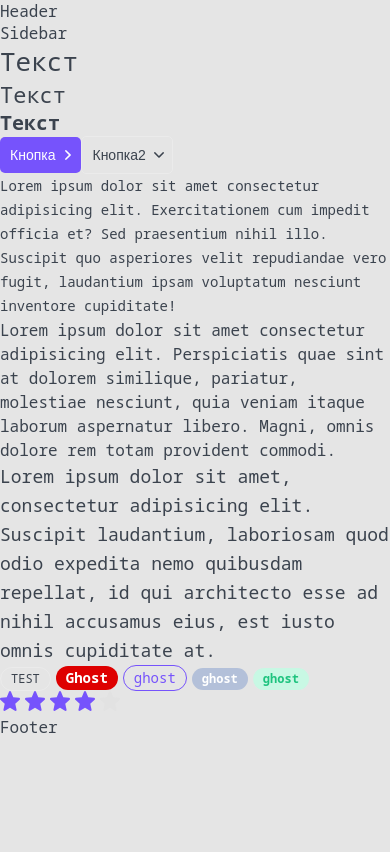
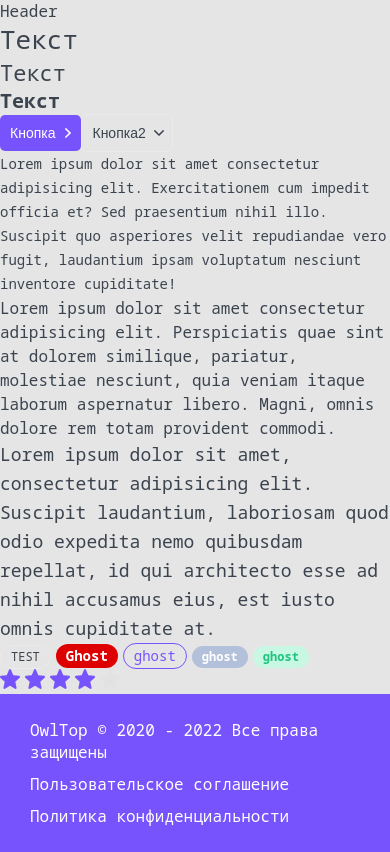
Before and after one commit to Oliolixinfree/top-application, a Next.js app: page / in a window 390 px wide. Built offline with nearby package versions, Linux system fonts and the light colour scheme.

Commit message:
Made adaptive layout of the Layout and Footer components using CSS Grid. Used the date-fns library to display the date in the footer.

```diff
--- a/layout/Footer/Footer.module.css
+++ b/layout/Footer/Footer.module.css
@@ -0,0 +1,20 @@
+.footer {
+  display: grid;
+  grid-template-columns: 1fr auto auto;
+  gap: 10px 40px;
+  background: var(--primary);
+  padding: 25px 30px;
+  font-size: 16px;
+  line-height: 22px;
+  color: var(--white);
+}
+
+.footer a:hover {
+  color: var(--light-gray);
+}
+
+@media (max-width: 765px) {
+  .footer {
+    grid-template-columns: 1fr;
+  }
+}
--- a/layout/Footer/Footer.tsx
+++ b/layout/Footer/Footer.tsx
@@ -1,6 +1,18 @@
 import { FooterProps } from './Footer.props';
 import styles from './Footer.module.css';
+import cn from 'classnames';
+import { format } from 'date-fns';
 
-export const Footer = ({ ...props }: FooterProps): JSX.Element => {
-  return <div {...props}>Footer</div>;
+export const Footer = ({ className, ...props }: FooterProps): JSX.Element => {
+  return (
+    <footer className={cn(className, styles.footer)} {...props}>
+      <div>OwlTop © 2020 - {format(new Date(), 'yyyy')} Все права защищены</div>
+      <a href="#" target="_blank">
+        Пользовательское соглашение
+      </a>
+      <a href="#" target="_blank">
+        Политика конфиденциальности
+      </a>
+    </footer>
+  );
 };
--- a/layout/Layout.module.css
+++ b/layout/Layout.module.css
@@ -0,0 +1,41 @@
+.wrapper {
+  display: grid;
+  grid-template-columns: auto 230px minmax(320px, 1200px) auto;
+  grid-template-rows: auto 1fr auto;
+  grid-template-areas:
+    '. header header .'
+    '. sidebar body .'
+    'footer footer footer footer';
+  gap: 0 30px;
+  min-height: 100vh;
+}
+
+.header {
+  grid-area: header;
+  display: none;
+}
+.sidebar {
+  grid-area: sidebar;
+}
+.body {
+  grid-area: body;
+}
+.footer {
+  grid-area: footer;
+}
+
+@media (max-width: 765px) {
+  .wrapper {
+    grid-template-columns: minmax(320px, 1fr);
+    grid-template-areas:
+      'header'
+      'body'
+      'footer';
+  }
+  .header {
+    display: block;
+  }
+  .sidebar {
+    display: none;
+  }
+}
--- a/layout/Layout.tsx
+++ b/layout/Layout.tsx
@@ -3,17 +3,16 @@
 import { Header } from './Header/Header';
 import { LayoutProps } from './Layout.props';
 import { Sidebar } from './Sidebar/Sidebar';
+import styles from './Layout.module.css';
 
 const Layout = ({ children, ...props }: LayoutProps): JSX.Element => {
   return (
-    <>
-      <Header />
-      <div>
-        <Sidebar />
-        <div>{children}</div>
-      </div>
-      <Footer />
-    </>
+    <div className={styles.wrapper}>
+      <Header className={styles.header} />
+      <Sidebar className={styles.sidebar} />
+      <div className={styles.body}>{children}</div>
+      <Footer className={styles.footer} />
+    </div>
   );
 };
 
--- a/package.json
+++ b/package.json
@@ -12,6 +12,7 @@
     "stylelint:fix": "stylelint \"**/*.css\" --fix"
   },
   "dependencies": {
+    "date-fns": "^2.29.3",
     "next": "12.3.1",
     "react": "18.2.0",
     "react-dom": "18.2.0"
```
Also changed, not shown: 1 other file (tests, documents, lock files or other folders).
